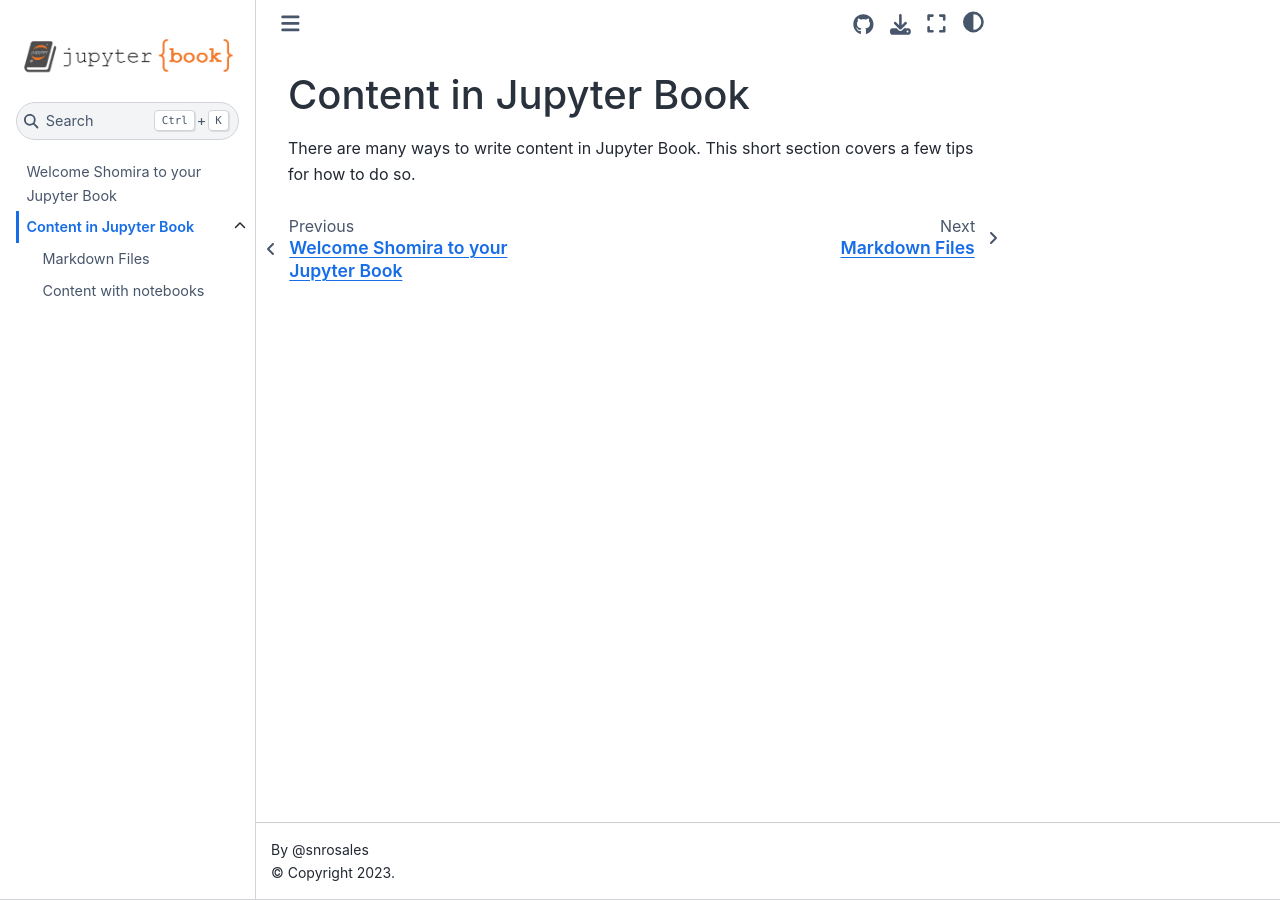
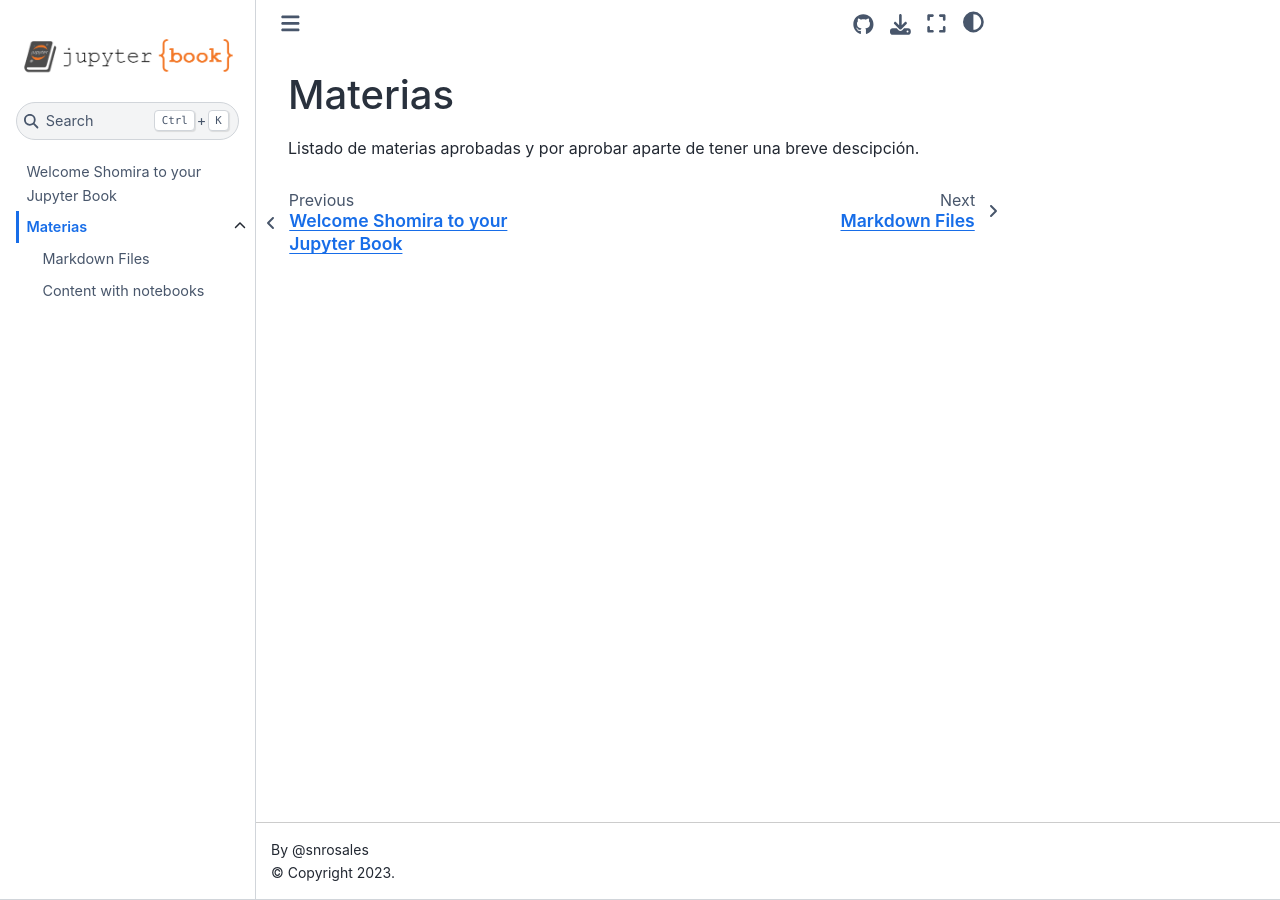
Before and after one commit to Shomira/pruebaPlataformasWeb, a Jupyter Book: the page built from content.md, in a window 1280 px wide. Built offline with Jupyter Book 1.0.4 settings and Sphinx 7.4.7 and the Sphinx Book theme 1.1.4, drawn with Linux system fonts in a browser that asks for light colours.

Commit message:
Update content.md

```diff
--- a/content.md
+++ b/content.md
@@ -1,5 +1,3 @@
-Content in Jupyter Book
+Materias
 =======================
-
-There are many ways to write content in Jupyter Book. This short section
-covers a few tips for how to do so.
+Listado de materias aprobadas y por aprobar aparte de tener una breve descipción.
```
